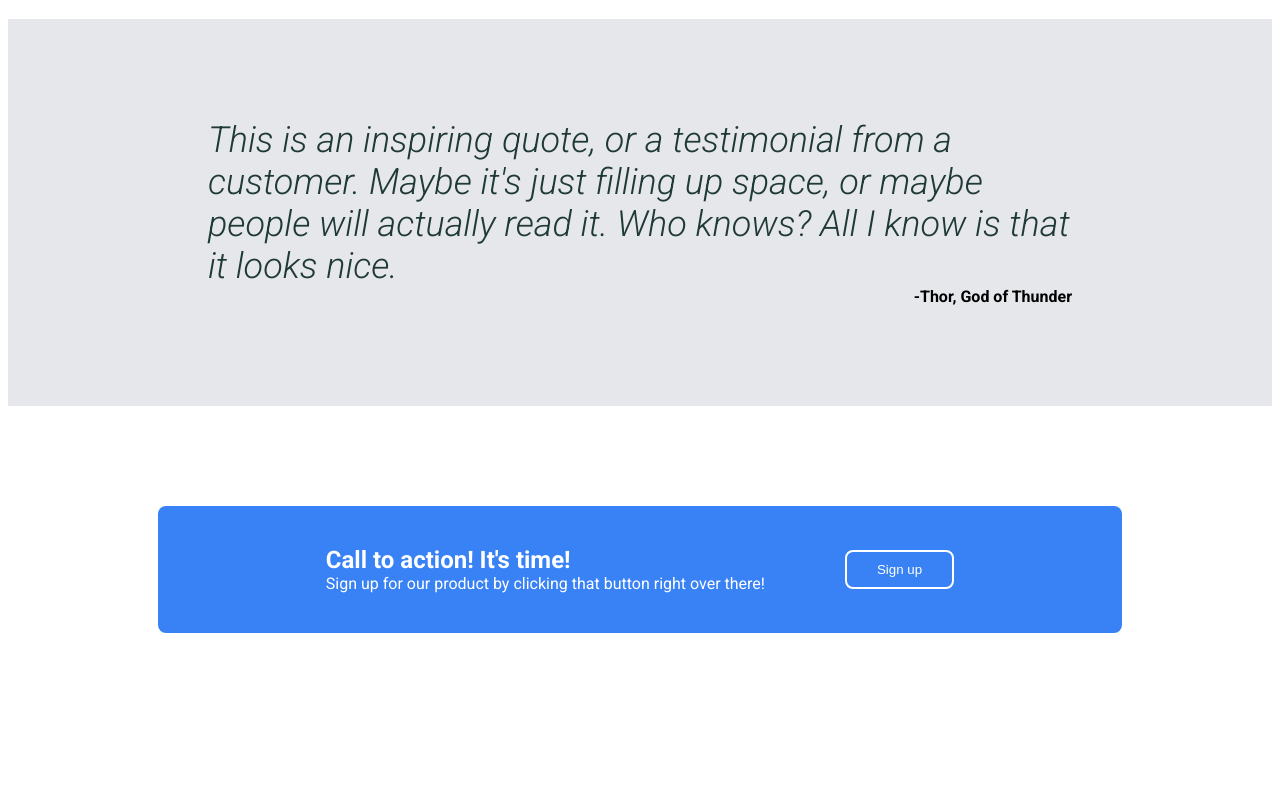
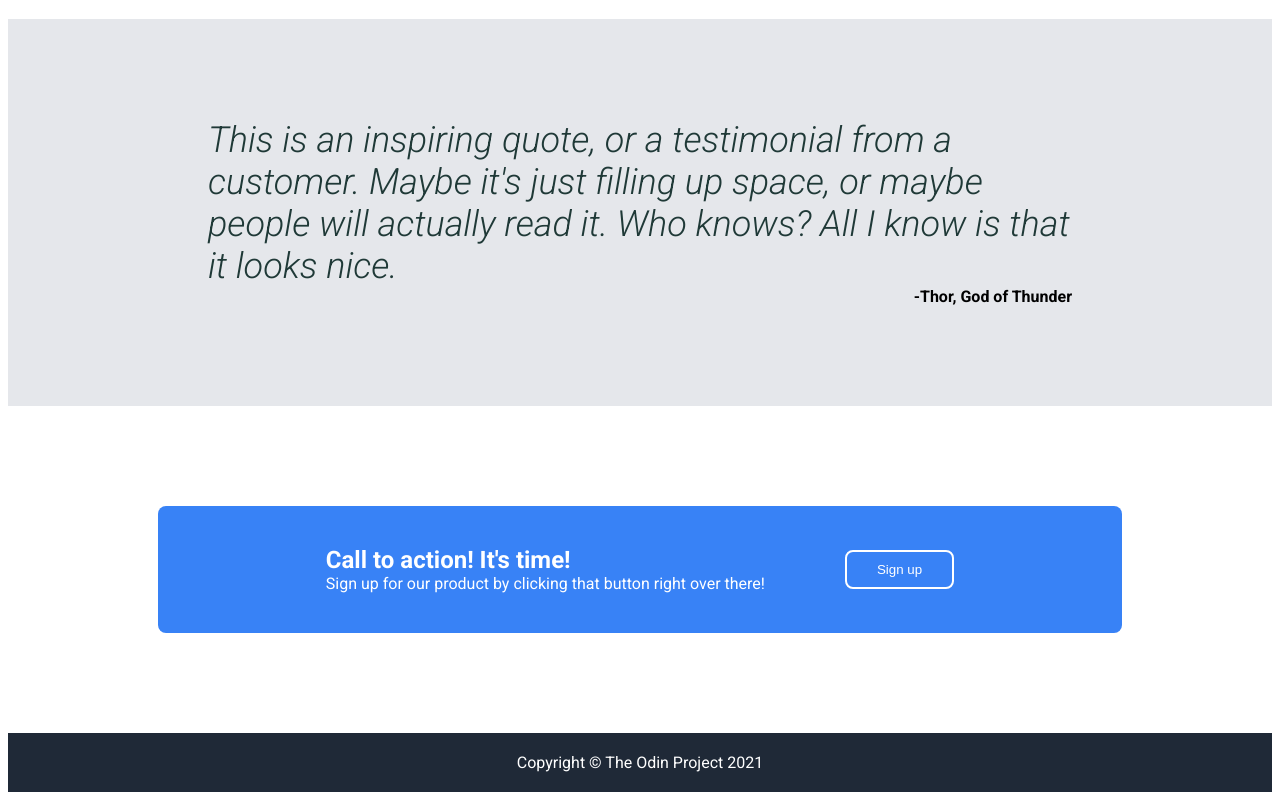
Before and after one commit to RionaWestphal/landing-page, a plain HTML site: page index.html in a window 1280 px wide. Shown: the part 882-1682 px from the top of the page. Before the commit the page ends 1615 px from the top, so only its background shows below. Drawn offline with Linux system fonts and the light colour scheme.

Commit message:
Add footer to bottom of the page
Added a footer to the bottom of the page. It displays copywrite
information.

```diff
--- a/index.html
+++ b/index.html
@@ -63,5 +63,6 @@
             <button>Sign up</button>
         </div>
     </div>
+    <div class="footer">Copyright © The Odin Project 2021</div>
 </body>
 </html>
--- a/style.css
+++ b/style.css
@@ -151,3 +151,10 @@ img {
     border-style:solid;
     border-color:white;
 }
+
+.footer {
+    background-color:#1f2937;
+    color:white;
+    text-align:center;
+    padding:20px;
+}
```
